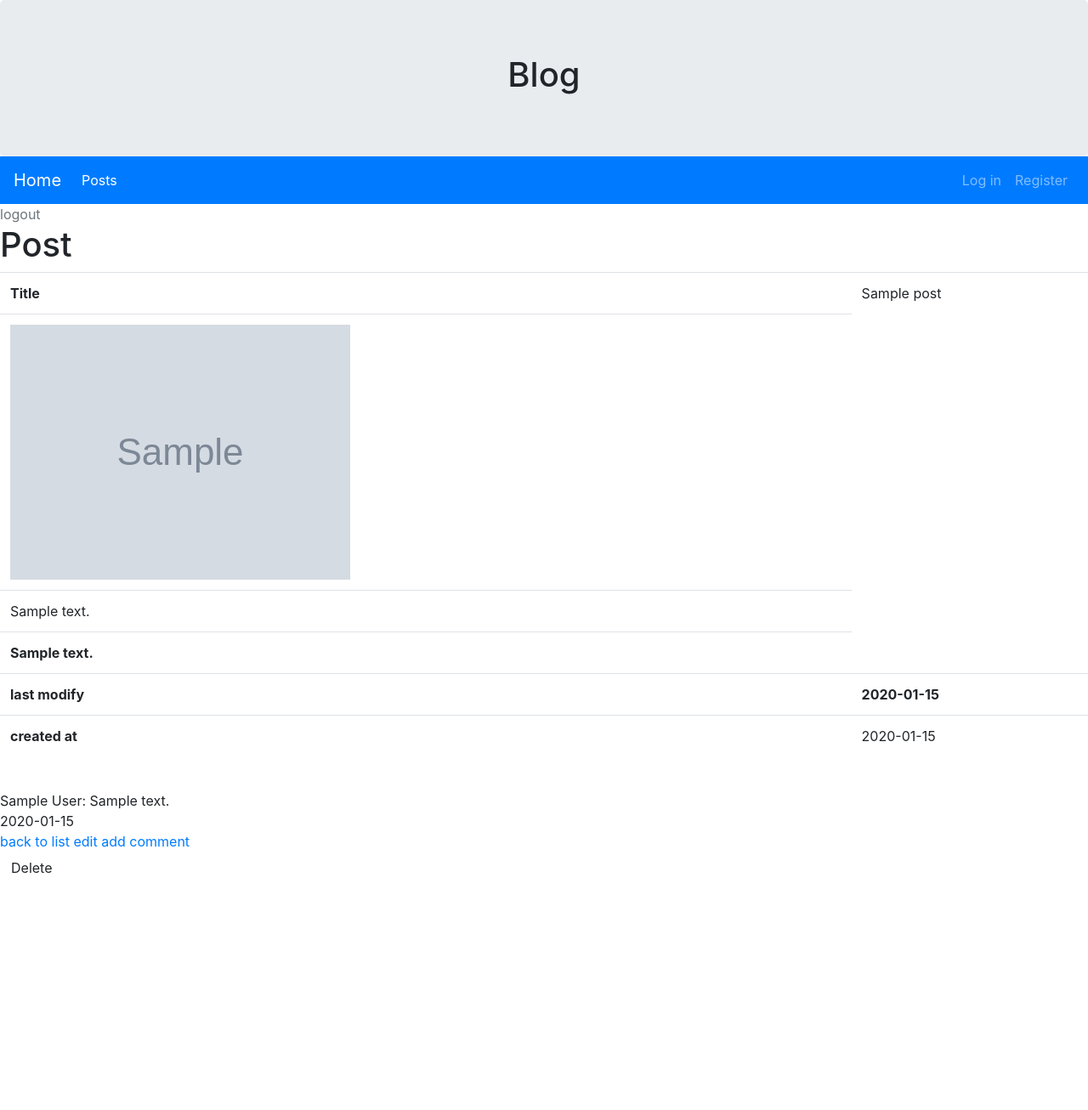
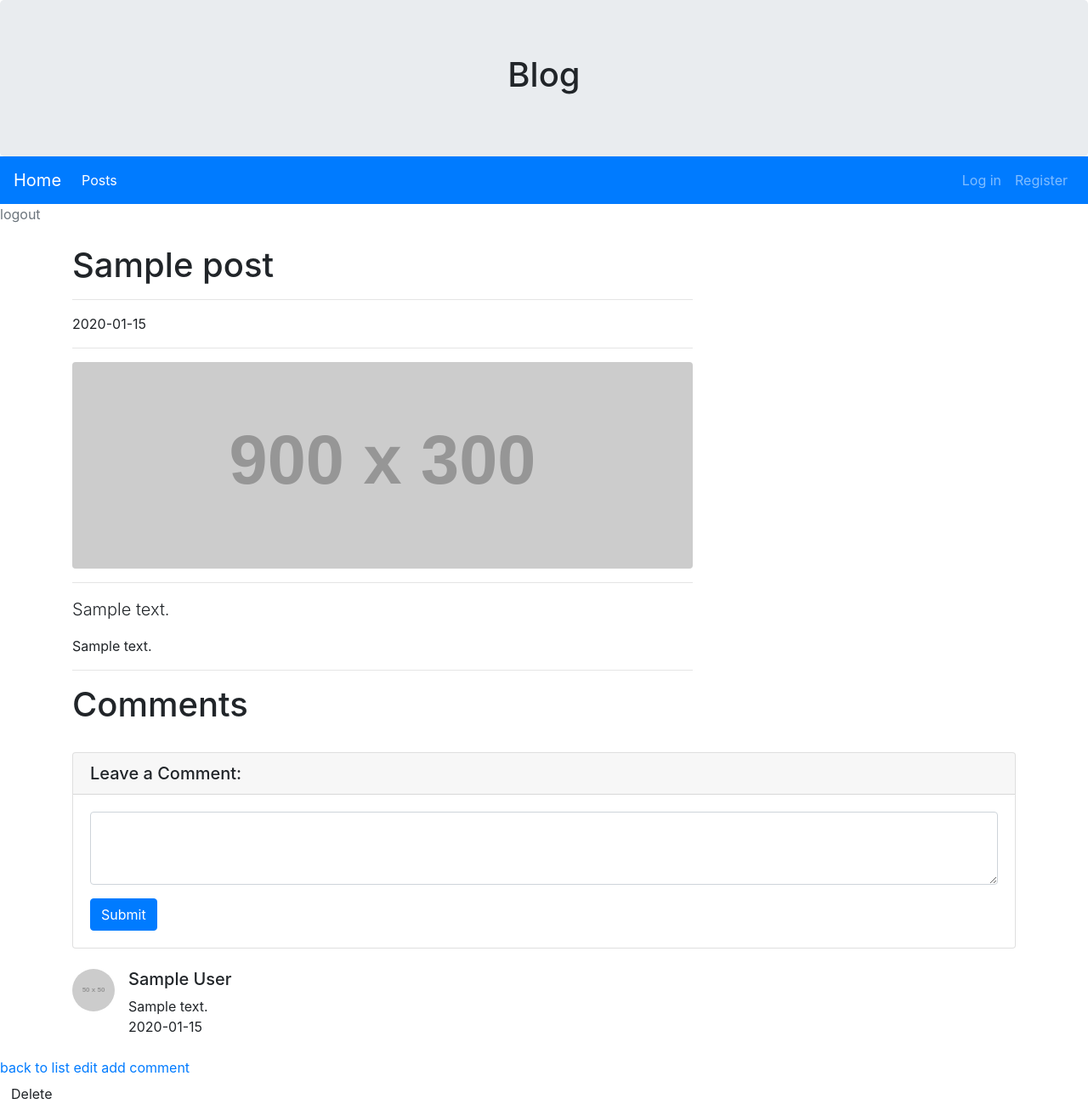
Before and after one commit to adamsky4111/blog, a Symfony app: template templates/post/show.html.twig in a window 1280 px wide. Shown: the whole page at 85% size. Before the commit the page ends 1027 px from the top, so only its background shows below. Run offline with Twig, Linux system fonts and the light colour scheme; the template is opened without the code that fills it: most values are stand-ins (such as "Sample title", 1, 10 or a date in 2020); grey boxes marked "Sample" are stand-in pictures; grey boxes labelled with a size stand in for pictures from a placeholder-image service; some libraries are stand-ins or nearby versions.

Commit message:
bootstrap for login form and single post show

```diff
--- a/src/Security/LoginFormAuthenticator.php
+++ b/src/Security/LoginFormAuthenticator.php
@@ -87,7 +87,7 @@ class LoginFormAuthenticator extends AbstractFormLoginAuthenticator
         if ($targetPath = $this->getTargetPath($request->getSession(), $providerKey)) {
             return new RedirectResponse($targetPath);
         }
-        return new RedirectResponse('http://localhost/page'); // TODO: zmienic na routa pozniej
+        return new RedirectResponse('http://localhost/post'); // TODO: zmienic na routa pozniej
     }
 
     protected function getLoginUrl()
--- a/templates/base.html.twig
+++ b/templates/base.html.twig
@@ -6,6 +6,8 @@
     <script src="{{ asset('https://ajax.googleapis.com/ajax/libs/jquery/3.4.1/jquery.min.js')}}"></script>
     <script src="{{ asset('https://cdnjs.cloudflare.com/ajax/libs/popper.js/1.14.7/umd/popper.min.js')}}"></script>
     <script src="{{ asset('https://maxcdn.bootstrapcdn.com/bootstrap/4.3.1/js/bootstrap.min.js')}}"></script>
+    <link href="https://fonts.googleapis.com/css?family=Kaushan+Script" rel="stylesheet">
+    <link href="https://stackpath.bootstrapcdn.com/font-awesome/4.7.0/css/font-awesome.min.css" rel="stylesheet" integrity="sha384-wvfXpqpZZVQGK6TAh5PVlGOfQNHSoD2xbE+QkPxCAFlNEevoEH3Sl0sibVcOQVnN" crossorigin="anonymous">
     <style>
         .fakeimg {
             height: 200px;
--- a/templates/post/show.html.twig
+++ b/templates/post/show.html.twig
@@ -3,45 +3,66 @@
 {% block title %}Post{% endblock %}
 
 {% block body %}
+<div class="container">
+
+    <div class="row">
+
+        <div class="col-lg-8">
 
 
-    <h1>Post</h1>
+            <h1 class="mt-4">{{ post.title }}</h1>
+            <hr>
+            <p>{{ post.creationDate ? post.creationDate|date('Y-m-d') : '' }}</p>
 
-    <table class="table">
-        <tbody>
-        <tr>
-            <th>Title</th>
-            <td>{{ post.title }}</td>
-        </tr>
-        <tr>
-            <td><img src='{{ asset("uploads/img/" ~ post.img)}}' class="img-rounded"/>
-        </tr>
-        <tr>
-            <td>{{ post.description }}</td>
-        </tr>
-        <tr>
-            <th>{{ post.body }}</th>
-        </tr>
-        {% if post.updatedDate is not null%}
-        <tr>
-            <th>last modify</th>
-            <th>{{ post.updatedDate ? post.updatedDate|date('Y-m-d') : '' }}</th>
-        </tr>
-        {% endif %}
-        <tr>
-            <th>created at</th>
-            <td>{{ post.creationDate ? post.creationDate|date('Y-m-d') : '' }}</td>
-        </tr>
+            <hr>
 
-        </tbody>
-    </table>
-    <br>
+            <!-- Preview Image -->
+            <img class="img-fluid rounded" src="http://placehold.it/900x300" alt="">
+
+            <hr>
+
+            <!-- Post Content -->
+            <p class="lead">{{ post.description }}</p>
+            <p>{{ post.body }}</p>
+
+            <hr>
+
+    <h1>Comments</h1>
+
+
+        </div>
+    </div>
+
+
+    <div class="card my-4">
+        <h5 class="card-header">Leave a Comment:</h5>
+        <div class="card-body">
+            <form>
+                <div class="form-group">
+                    <textarea class="form-control" rows="3"></textarea>
+                </div>
+                <button type="submit" class="btn btn-primary">Submit</button>
+            </form>
+        </div>
+    </div>
+
+
     {% for comment in post.comments %}
-        {{ comment.author }}:
-        {{ comment.description }} <br>
-        {{ post.creationDate ? comment.creationDate|date('Y-m-d') : '' }} <br>
+    <div class="media mb-4">
+        <img class="d-flex mr-3 rounded-circle" src="http://placehold.it/50x50" alt="">
+        <div class="media-body">
+            <h5 class="mt-0">{{ comment.author }}</h5>
+            {{ comment.description }}<br>
+            {{ post.creationDate ? comment.creationDate|date('Y-m-d') : '' }}
+        </div>
+    </div>
+    {% endfor %}
+</div>
 
-    {% endfor %}
+
+
+
+
 
     <a href="{{ path('post_index') }}">back to list</a>
 
```
Also changed, not shown: templates/post/_new_form.html.twig (added, +7 -0 lines), templates/security/login.html.twig (+32 -4 lines).
